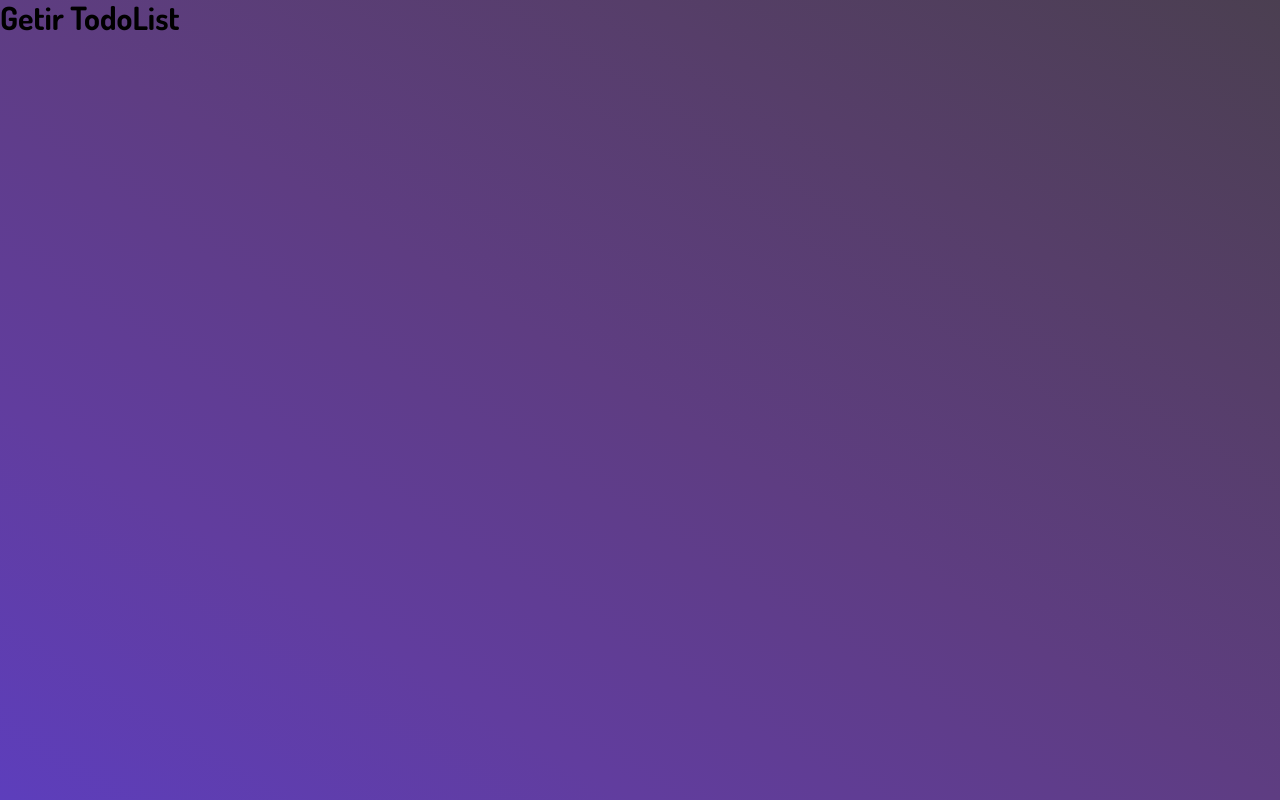
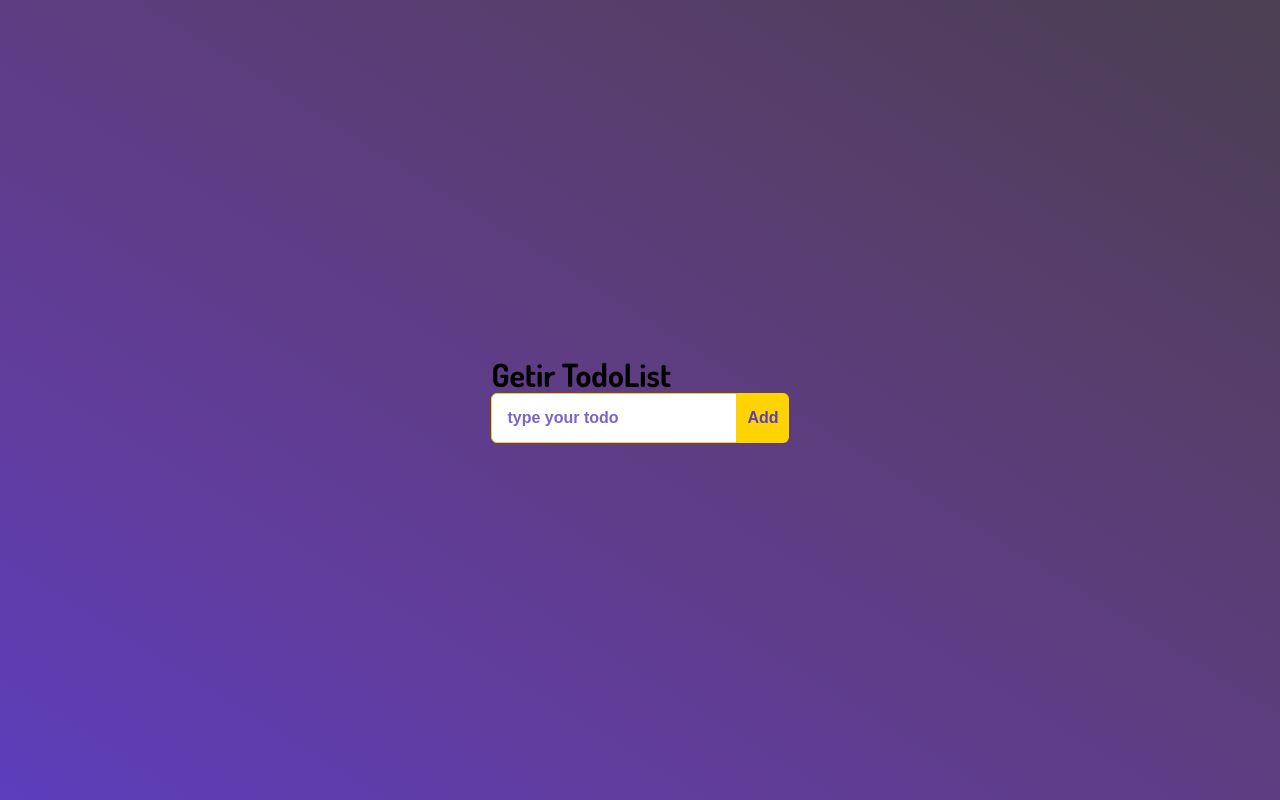
Before and after one commit to berkbaybas/getir-case-study, a React (Create React App) app: page / in a window 1280 px wide. Built offline with nearby package versions, Linux system fonts and the light colour scheme.

Commit message:
Input component created

```diff
--- a/src/App.js
+++ b/src/App.js
@@ -1,9 +1,13 @@
+import Input from './components/Input'
+
 function App() {
   return (
     <div className="App">
       <h1>Getir TodoList</h1>
+      <Input />
+      {/* List */}
     </div>
-  );
+  )
 }
 
-export default App;
+export default App
--- /dev/null
+++ b/src/components/Input/Input.module.scss
@@ -0,0 +1,37 @@
+@import '../../styles/variables.scss';
+
+.Input {
+  display: flex;
+  justify-content: center;
+  align-items: center;
+
+  input {
+    height: 50px;
+    padding: 10px 10px 10px 15px;
+    border-bottom-left-radius: $gutter;
+    border-top-left-radius: $gutter;
+    border: 1px solid $color-yellow;
+    color: $color-primary;
+    font-weight: $font-semibold;
+
+    &::placeholder {
+      color: $color-primary;
+      font-weight: $font-semibold;
+      opacity: 0.8;
+    }
+  }
+
+  button {
+    height: 50px;
+    padding-left: 10px;
+    padding-right: 10px;
+    display: flex;
+    justify-content: center;
+    align-items: center;
+    border-bottom-right-radius: $gutter;
+    border-top-right-radius: $gutter;
+    background-color: $color-yellow;
+    color: $color-primary;
+    font-weight: $font-semibold;
+  }
+}
--- /dev/null
+++ b/src/components/Input/index.js
@@ -0,0 +1,12 @@
+import styles from './Input.module.scss'
+
+const Input = () => {
+  return (
+    <div className={styles.Input}>
+      <input type="text" placeholder="type your todo" />
+      <button>Add</button>
+    </div>
+  )
+}
+
+export default Input
--- a/src/styles/global.scss
+++ b/src/styles/global.scss
@@ -1,4 +1,4 @@
-@import url("https://fonts.googleapis.com/css2?family=Dosis:wght@400;600;700&display=swap");
+@import url('https://fonts.googleapis.com/css2?family=Dosis:wght@400;600;700&display=swap');
 
 body {
   font-family: $font-family;
@@ -12,4 +12,18 @@
     #4b3f51
   );
   height: 100vh;
+  display: flex;
+  justify-content: center;
+  align-items: center;
 }
+
+input {
+  border: 0;
+  &:focus {
+    outline: none;
+  }
+}
+
+button {
+  cursor: pointer;
+}
```
